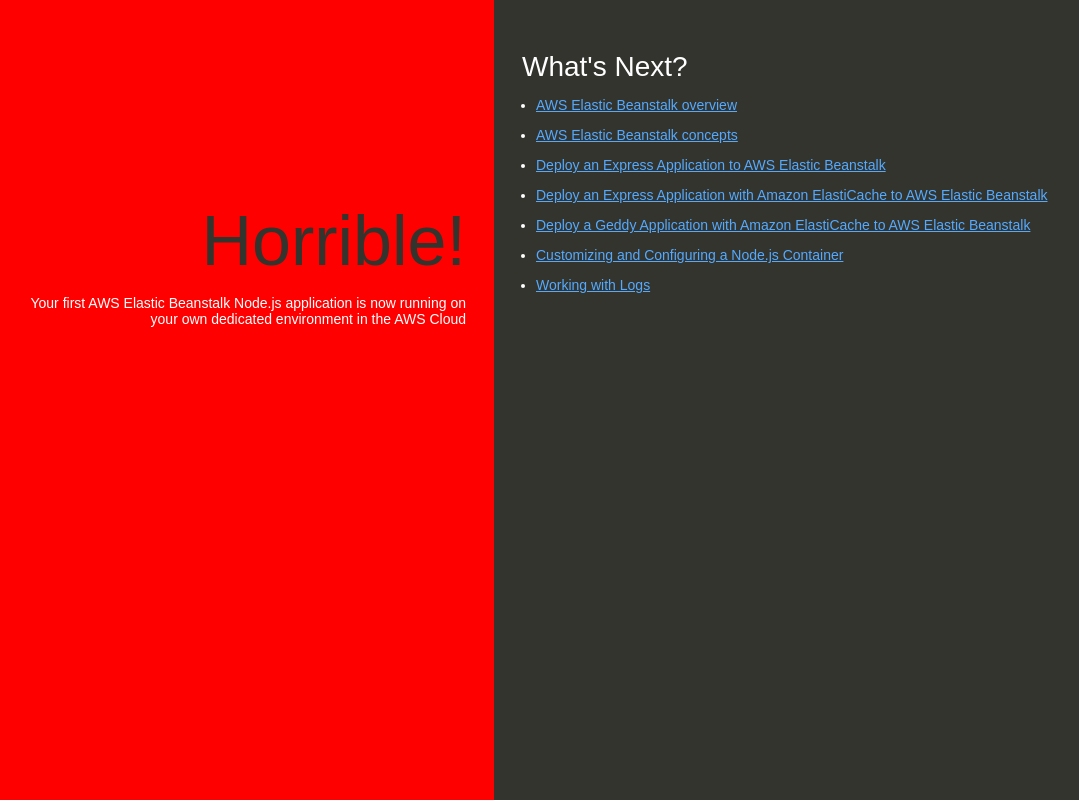
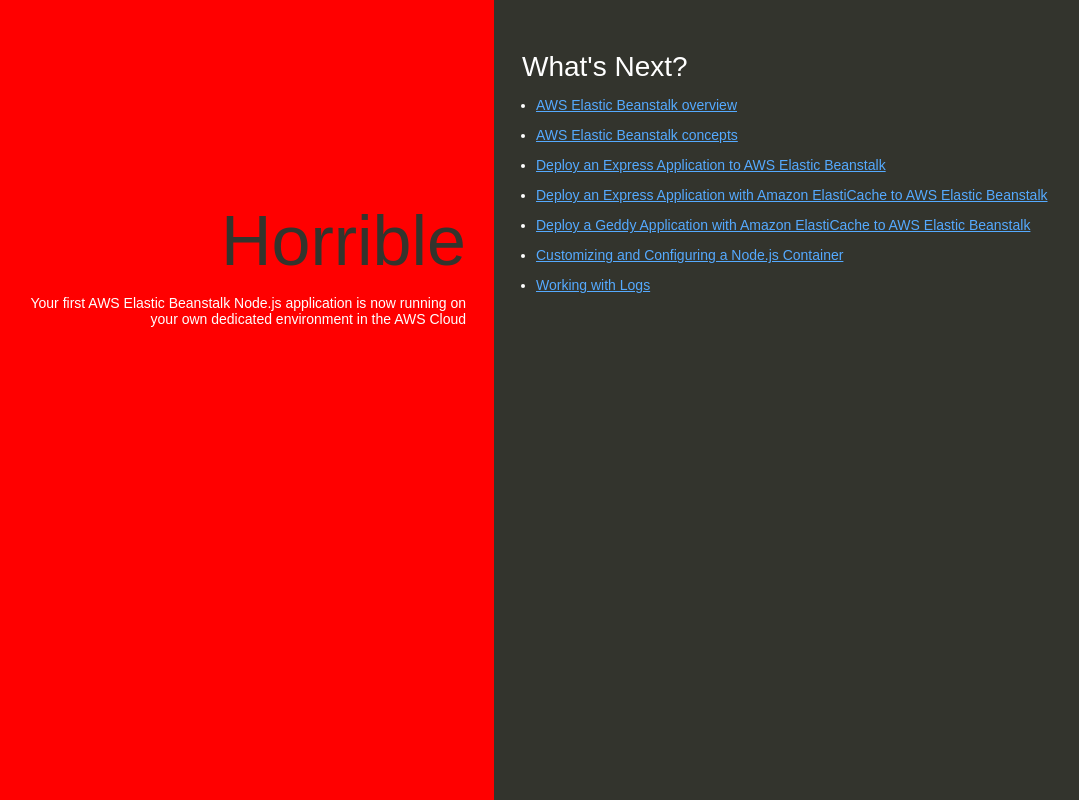
Before and after one commit to SatyaSriSwaroop/my-nodejs-app, a website: page index.html in a window 1280 px wide. Shown: the whole page, without its empty margins (146-1225 px from the left). Drawn offline with Linux system fonts and the light colour scheme.

Commit message:
Update index.html
Updated from Congratulations to Horrible

```diff
--- a/index.html
+++ b/index.html
@@ -74,7 +74,7 @@
   </head>
   <body>
     <div class="textColumn">
-      <h1>Horrible!</h1>
+      <h1>Horrible</h1>
       <p>Your first AWS Elastic Beanstalk Node.js application is now running on your own dedicated environment in the AWS Cloud</p>
     </div>
     <div class="linksColumn">
```
